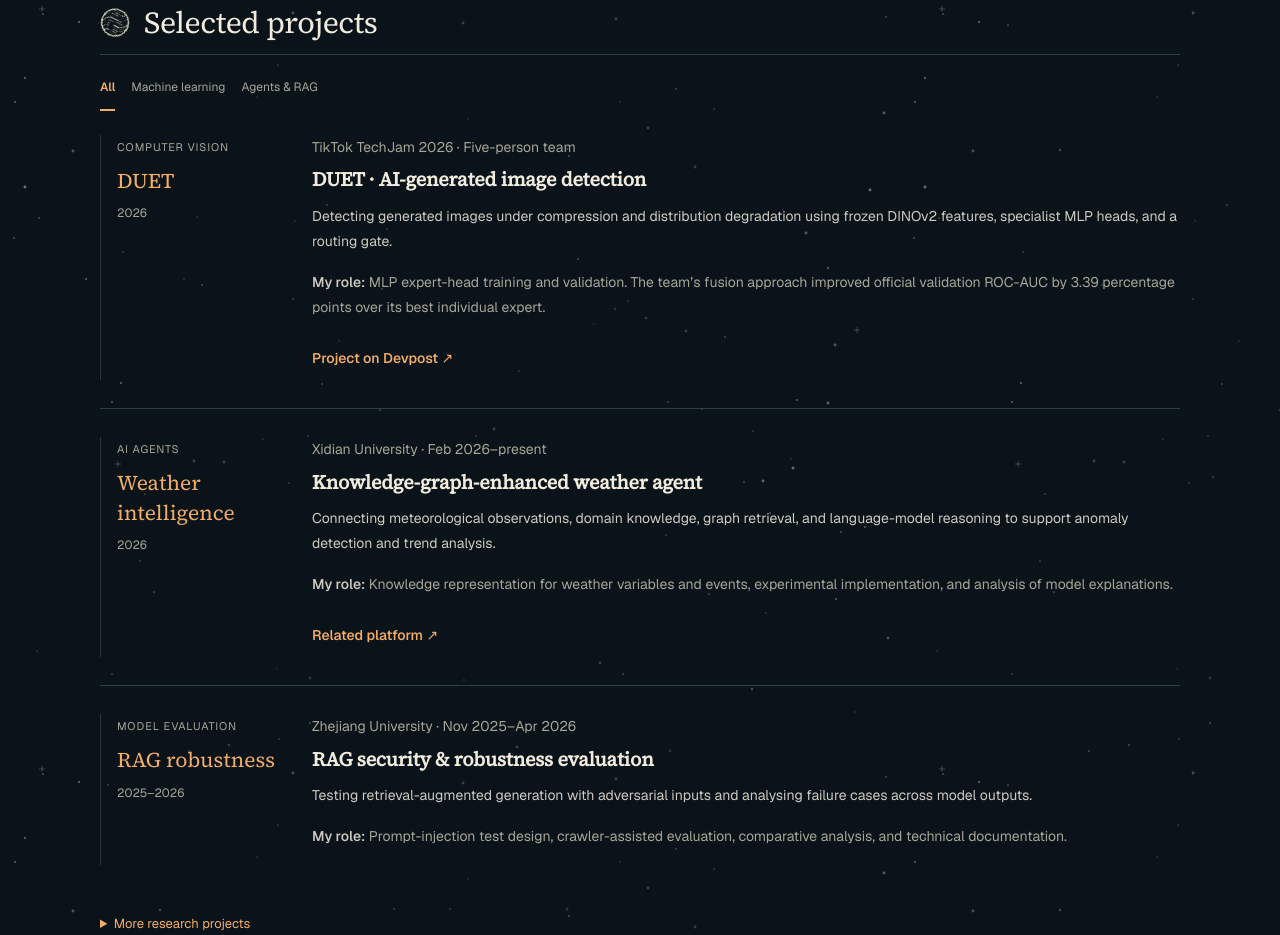
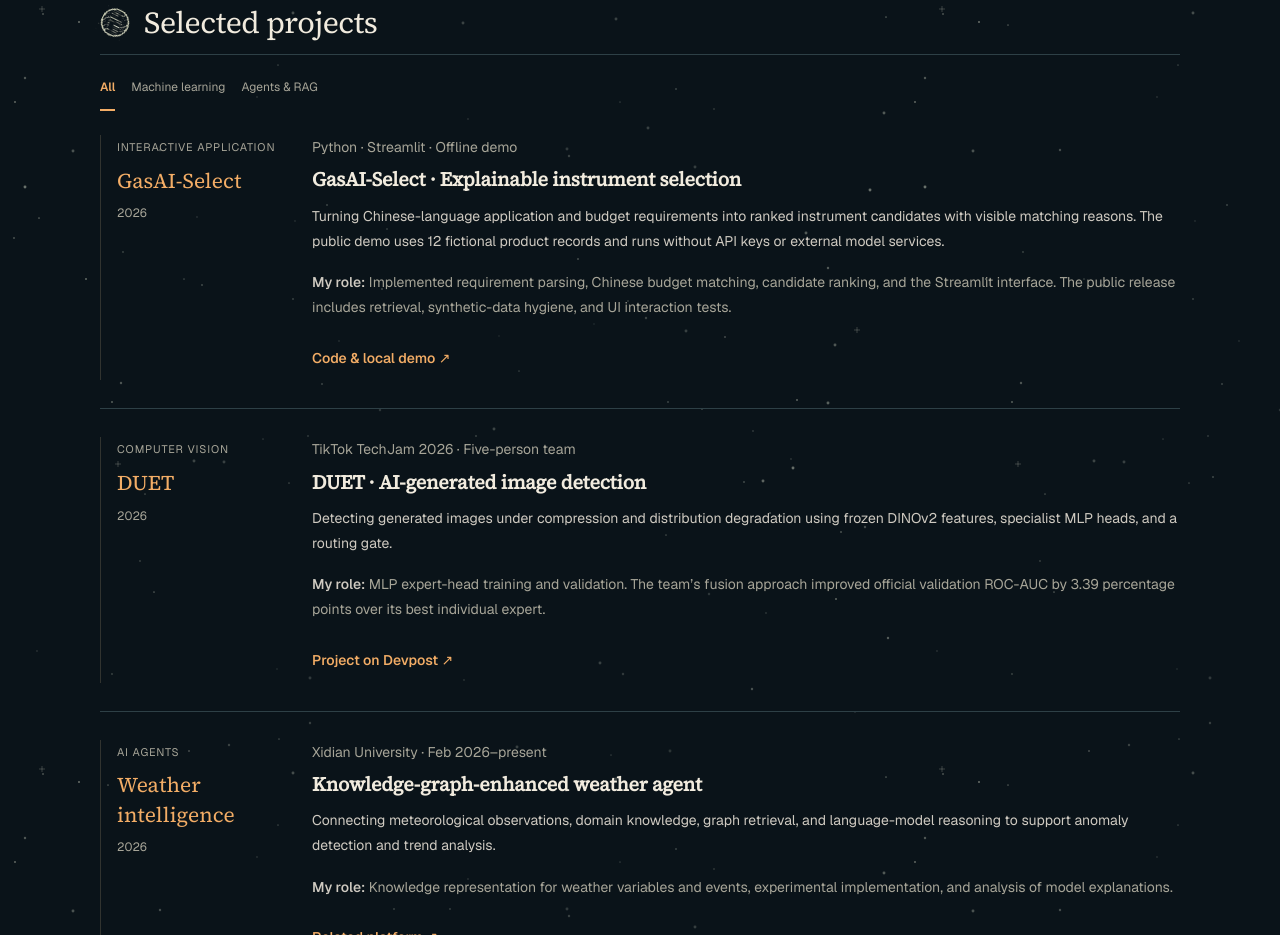
Before and after one commit to HZHANG086/HZHANG086.github.io, a plain HTML site: page index.html in a window 1280 px wide. Shown: the part 1707-2642 px from the top of the page. Drawn offline with nearby package versions, Linux system fonts and the light colour scheme.

Commit message:
Showcase GasAI-Select offline demo and implementation contributions

```diff
--- a/index.html
+++ b/index.html
@@ -62,6 +62,7 @@
  </section>
  <section class="content" id="projects"><div class="sectionhead"><h2><svg class="section-planet section-planet-3" viewBox="664 678 107 108" aria-hidden="true" focusable="false"><image href="assets/outer-wilds-system-reference.png" width="830" height="856" filter="url(#planet-cutout)"/></svg>Selected projects</h2><div class="filters" role="group" aria-label="Filter projects"><button type="button" data-filter="all" aria-pressed="true">All</button><button type="button" data-filter="learning" aria-pressed="false">Machine learning</button><button type="button" data-filter="agents" aria-pressed="false">Agents & RAG</button></div></div><p id="filter-status" class="sr-only" aria-live="polite"></p>
  <div class="projects">
+ <article class="project" data-category="agents"><div class="project-index"><span>Interactive application</span><strong>GasAI-Select</strong><time>2026</time></div><div><p class="project-label">Python · Streamlit · Offline demo</p><h3>GasAI-Select · Explainable instrument selection</h3><p>Turning Chinese-language application and budget requirements into ranked instrument candidates with visible matching reasons. The public demo uses 12 fictional product records and runs without API keys or external model services.</p><p class="contribution"><strong>My role:</strong> Implemented requirement parsing, Chinese budget matching, candidate ranking, and the Streamlit interface. The public release includes retrieval, synthetic-data hygiene, and UI interaction tests.</p><div class="linkrow"><a href="https://github.com/HZHANG086/GasAI-Select" target="_blank" rel="noopener">Code &amp; local demo ↗</a></div></div></article>
  <article class="project" data-category="learning"><div class="project-index"><span>Computer vision</span><strong>DUET</strong><time>2026</time></div><div><p class="project-label">TikTok TechJam 2026 · Five-person team</p><h3>DUET · AI-generated image detection</h3><p>Detecting generated images under compression and distribution degradation using frozen DINOv2 features, specialist MLP heads, and a routing gate.</p><p class="contribution"><strong>My role:</strong> MLP expert-head training and validation. The team’s fusion approach improved official validation ROC-AUC by 3.39 percentage points over its best individual expert.</p><div class="linkrow"><a href="https://devpost.com/software/freedepth" target="_blank" rel="noopener">Project on Devpost ↗</a></div></div></article>
  <article class="project" data-category="agents"><div class="project-index"><span>AI agents</span><strong>Weather intelligence</strong><time>2026</time></div><div><p class="project-label">Xidian University · Feb 2026–present</p><h3>Knowledge-graph-enhanced weather agent</h3><p>Connecting meteorological observations, domain knowledge, graph retrieval, and language-model reasoning to support anomaly detection and trend analysis.</p><p class="contribution"><strong>My role:</strong> Knowledge representation for weather variables and events, experimental implementation, and analysis of model explanations.</p><div class="linkrow"><a href="http://www.nextruments.com/" target="_blank" rel="noopener">Related platform ↗</a></div></div></article>
  <article class="project" data-category="agents"><div class="project-index"><span>Model evaluation</span><strong>RAG robustness</strong><time>2025–2026</time></div><div><p class="project-label">Zhejiang University · Nov 2025–Apr 2026</p><h3>RAG security & robustness evaluation</h3><p>Testing retrieval-augmented generation with adversarial inputs and analysing failure cases across model outputs.</p><p class="contribution"><strong>My role:</strong> Prompt-injection test design, crawler-assisted evaluation, comparative analysis, and technical documentation.</p></div></article>
```
